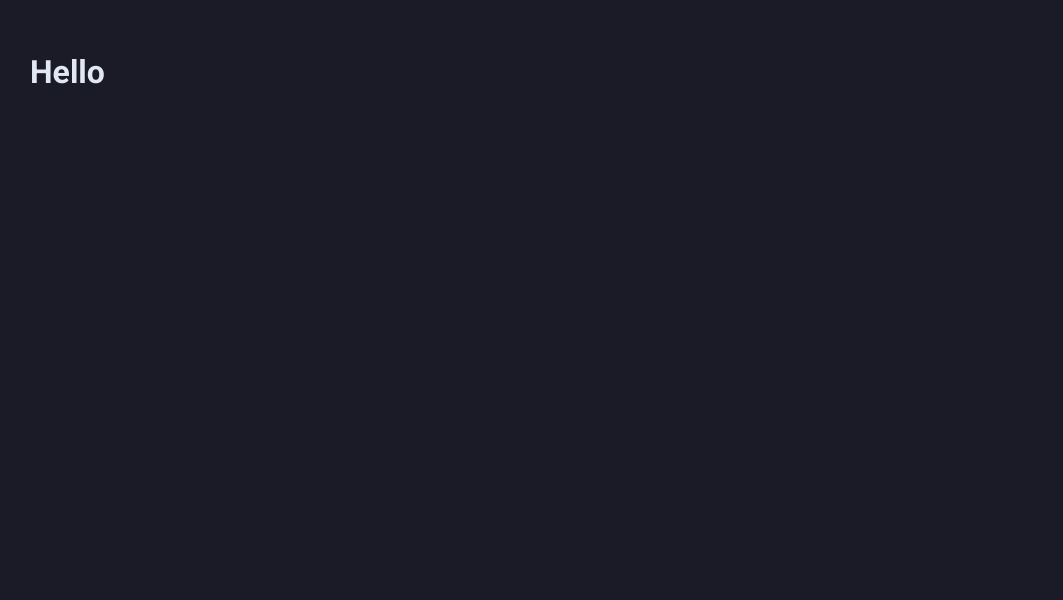
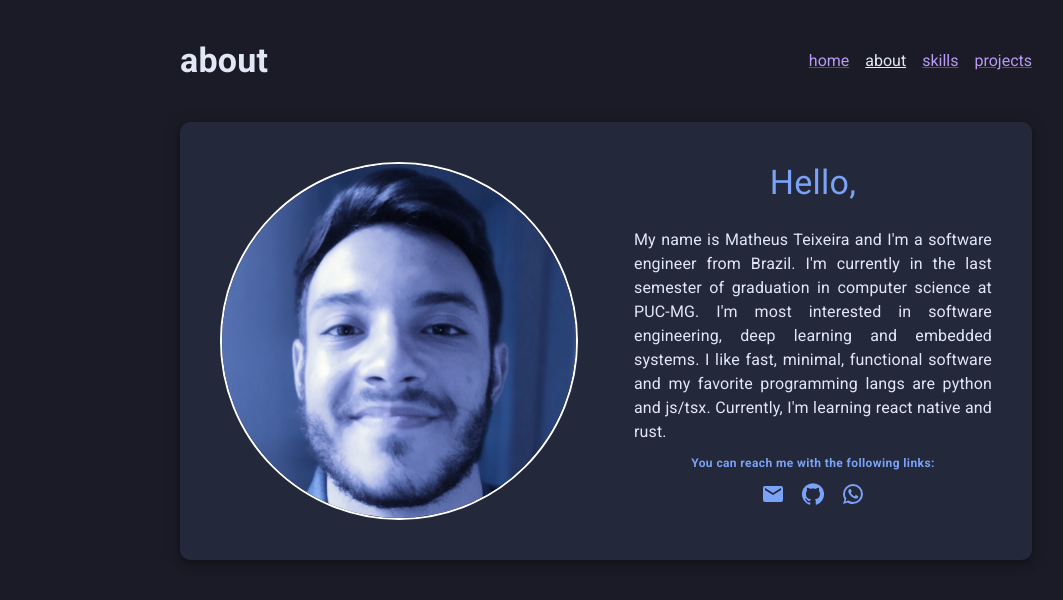
Before and after one commit to matheustalves/matx.dev, a Next.js app: page /about in a window 1280 px wide. Shown: the top 600 px of the page, without its empty margins (34-1097 px from the left). Built offline with nearby package versions, Linux system fonts and the light colour scheme.

Commit message:
finished about

```diff
--- a/pages/about.tsx
+++ b/pages/about.tsx
@@ -9,18 +9,108 @@ import {
     Box,
     Link,
     Grid,
+    Paper,
 } from "@mui/material";
+import EmailIcon from "@mui/icons-material/Email";
+import GitHubIcon from "@mui/icons-material/GitHub";
+import WhatsAppIcon from "@mui/icons-material/WhatsApp";
 
 const About: NextPage = () => {
     return (
-        <Container maxWidth="lg" sx={{ p: 4, height: "100%", margin: "auto" }}>
+        <Container maxWidth="md" sx={{ p: 5 }}>
             <Head>
                 <title>about | matx</title>
                 <meta name="description" content="about matx." />
                 <link rel="icon" href="/favicon.ico" />
             </Head>
 
-            <h1>Hello</h1>
+            <Grid container spacing={3} marginBottom={5} alignItems="center">
+                <Grid item sm={6}>
+                    <Typography variant="h4" fontWeight="bold">
+                        about
+                    </Typography>
+                </Grid>
+                <Grid item sm={6}>
+                    <Box textAlign="right">
+                        <Link href="/" color="secondary" sx={{ mr: 1 }}>
+                            home
+                        </Link>
+                        <Link href="/about" color="inherit" sx={{ mx: 1 }}>
+                            about
+                        </Link>
+                        <Link href="/skills" color="secondary" sx={{ mx: 1 }}>
+                            skills
+                        </Link>
+                        <Link href="/projects" color="secondary" sx={{ ml: 1 }}>
+                            projects
+                        </Link>
+                    </Box>
+                </Grid>
+            </Grid>
+
+            <Paper elevation={6} sx={{ p: 5, borderRadius: "10px" }}>
+                <Grid container spacing={7}>
+                    <Grid item sm={12} md={6}>
+                        <Avatar
+                            src="/s4f.jpg"
+                            sx={{
+                                width: "auto",
+                                height: "auto",
+                                border: "2px solid white",
+                            }}
+                        />
+                    </Grid>
+                    <Grid item sm={12} md={6}>
+                        <Typography
+                            variant="h4"
+                            color="primary"
+                            textAlign="center"
+                            sx={{ mb: 3 }}
+                        >
+                            Hello,
+                        </Typography>
+                        <Typography variant="body1" textAlign="justify">
+                            My name is Matheus Teixeira and I&apos;m a software
+                            engineer from Brazil. I&apos;m currently in the last
+                            semester of graduation in computer science at
+                            PUC-MG. I&apos;m most interested in software
+                            engineering, deep learning and embedded systems. I
+                            like fast, minimal, functional software and my
+                            favorite programming langs are python and js/tsx.
+                            Currently, I&apos;m learning react native and rust.
+                        </Typography>
+                        <Box textAlign="center" marginY={1}>
+                            <Typography
+                                variant="caption"
+                                color="primary"
+                                fontWeight="bold"
+                            >
+                                You can reach me with the following links:
+                            </Typography>
+                        </Box>
+                        <Box display="flex" justifyContent="center">
+                            <Link
+                                href="mailto:matheustalves@outlook.com"
+                                marginX={1}
+                            >
+                                <EmailIcon />
+                            </Link>
+                            <Link
+                                href="https://github.com/matheustalves"
+                                marginX={1}
+                            >
+                                <GitHubIcon />
+                            </Link>
+                            <Link
+                                href="https://wa.me/+5531983973383"
+                                marginX={1}
+                            >
+                                <WhatsAppIcon />
+                            </Link>
+                        </Box>
+                    </Grid>
+                </Grid>
+            </Paper>
         </Container>
     );
 };
--- a/pages/projects.tsx
+++ b/pages/projects.tsx
@@ -223,7 +223,6 @@ const Projects: NextPage = () => {
                                         objectFit="contain"
                                         width="100%"
                                         height="100%"
-                                        className="projectItemImage"
                                     />
                                 </Box>
                             </Grid>
--- a/pages/skills.tsx
+++ b/pages/skills.tsx
@@ -21,7 +21,7 @@ const Skills: NextPage = () => {
             <Grid container spacing={3} marginBottom={5} alignItems="center">
                 <Grid item sm={6}>
                     <Typography variant="h4" fontWeight="bold">
-                        projects
+                        skills
                     </Typography>
                 </Grid>
                 <Grid item sm={6}>
--- a/styles/globals.css
+++ b/styles/globals.css
@@ -6,8 +6,3 @@ body {
     background-color: #1a1b26;
     color: #e2e7f5;
 }
-
-.projectItemImage {
-    border: 10px solid #7aa2f7;
-    border-radius: "10px";
-}
```
Also changed, not shown: public/s4.jpg (added), public/s4f.jpg (added).
